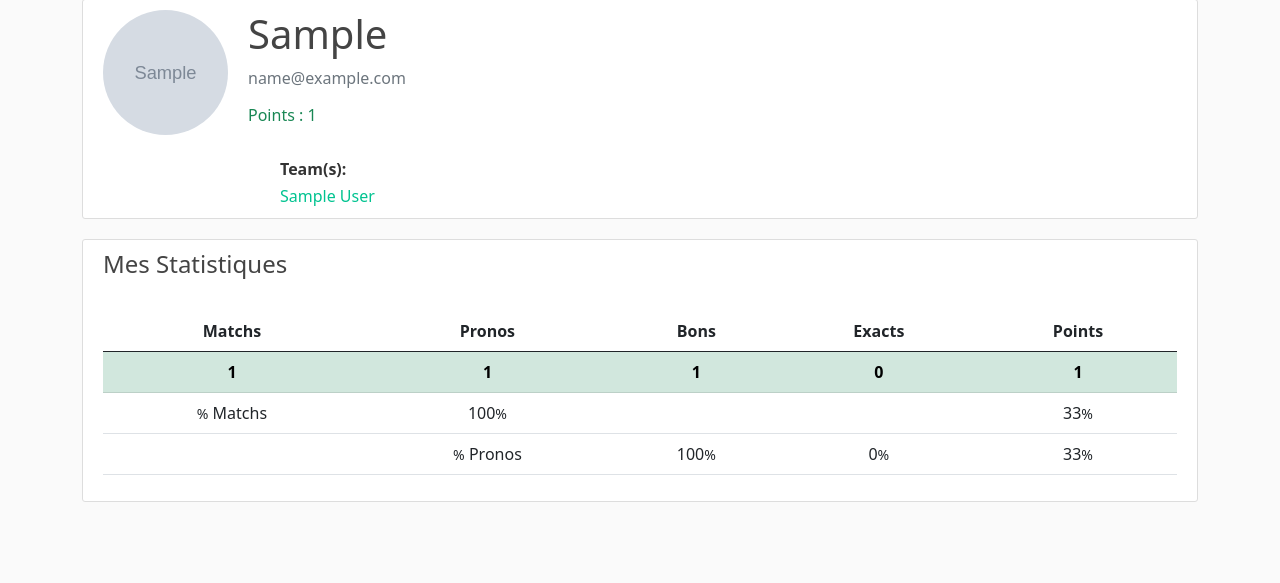
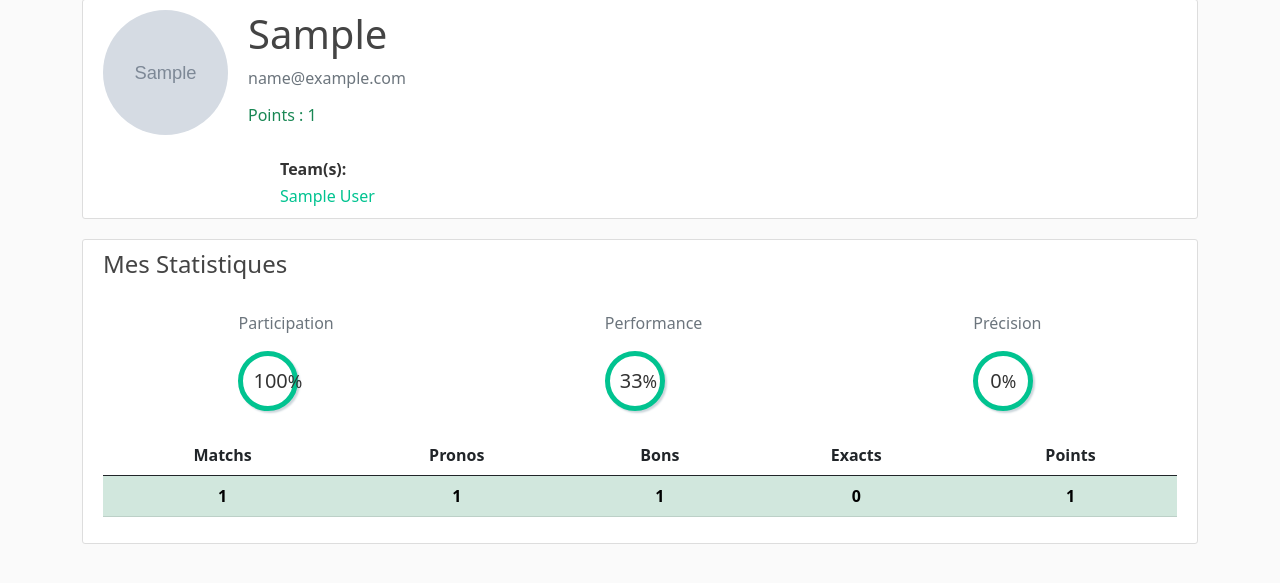
Before and after one commit to Julie-Clz/django_project, a Django app: page /stats/ in a window 1280 px wide. Shown: the part 129-712 px from the top of the page. Run offline with Django 3.2, Linux system fonts and the light colour scheme; a user stored in the database is signed in; tables that the repository leaves empty hold one stand-in row (values such as "Sample post"); grey boxes marked "Sample" are stand-in pictures; some libraries are stand-ins or nearby versions.

Commit message:
change stats display

```diff
--- a/blog/static/blog/main.css
+++ b/blog/static/blog/main.css
@@ -173,3 +173,15 @@ p.counter {
   border: 2px solid #01C390;
   border-radius: 5px;
 }
+
+.circle-stat {
+  border-radius: 50%;
+  width: 60px;
+  height: 60px;
+  padding: 10px;
+  background: #fff;
+  border: 5px solid #01C390;
+  box-shadow: 2px 2px 2px #cbd5db;
+  text-align: center;
+  font-size: 20px;
+}
--- a/users/templates/users/user_stats.html
+++ b/users/templates/users/user_stats.html
@@ -31,6 +31,21 @@
     </thead>
     <tbody>
       {% for user_point in user_points %}
+      <div class="stats d-flex justify-content-around">
+        <div>
+          <p class="text-muted text-center">Participation</p>
+          <div class="circle-stat">{{ pronostat }}<small>%</small></div>
+        </div>
+        <div>
+          <p class="text-muted text-center">Performance</p>
+          <div class="circle-stat">{{ pointstat }}<small>%</small></div>
+        </div>
+        <div>
+          <p class="text-muted text-center">Précision</p>
+          <div class="circle-stat">{{ exactstat }}<small>%</small></div>
+        </div>
+      </div>
+      <br>
         <tr class="table-success">
           <!-- <th scope="row" class="text-center">{{ forloop.counter }}</th> -->
             <td class="text-center fw-bold">{{ matchs }}</td>
@@ -39,22 +54,22 @@
             <td class="text-center fw-bold">{{ user_point.exacts }}</td>
             <td class="text-center fw-bold">{{ user_point.points }}</td>
         </tr>
-        <tr>
-          <!-- <th scope="row" class="text-center">{{ forloop.counter }}</th> -->
+        <!-- <tr>
+          <th scope="row" class="text-center">{{ forloop.counter }}</th>
             <td class="text-center"><small>%</small> Matchs</td>
             <td class="text-center">{{ pronostat }}<small>%</small></td>
             <td class="text-center"></td>
             <td class="text-center"></td>
             <td class="text-center">{{ pointstats }}<small>%</small></td>
         </tr>
-        <tr>
+        <tr> -->
           <!-- <th scope="row" class="text-center">{{ forloop.counter }}</th> -->
-            <td class="text-center"></td>
+            <!-- <td class="text-center"></td>
             <td class="text-center"><small>%</small> Pronos</td>
             <td class="text-center">{{ bonstat }}<small>%</small></td>
             <td class="text-center">{{ exactstat }}<small>%</small></td>
             <td class="text-center">{{ pointstat }}<small>%</small></td>
-        </tr>
+        </tr> -->
       {% endfor %}
     </tbody>
   </table>
```
